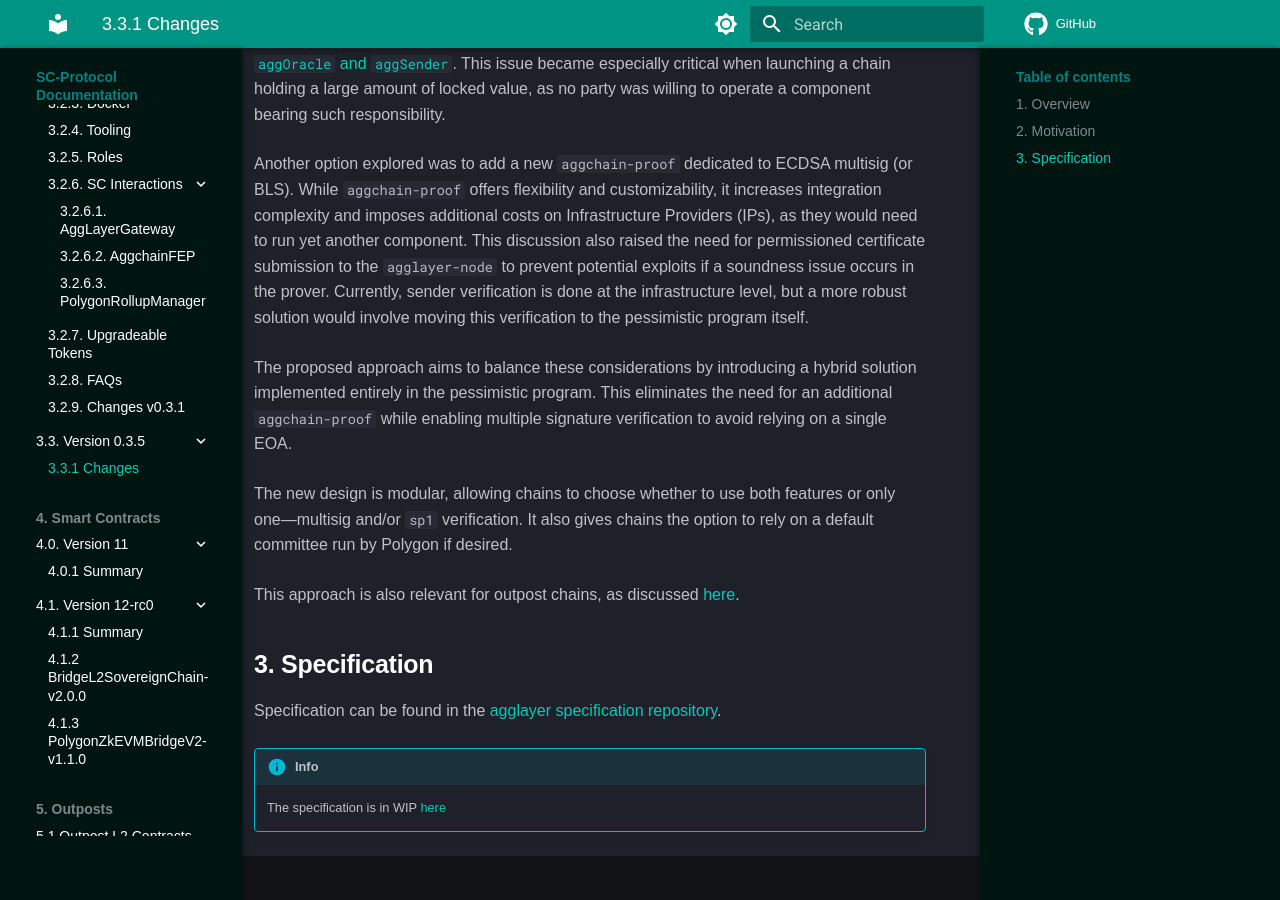
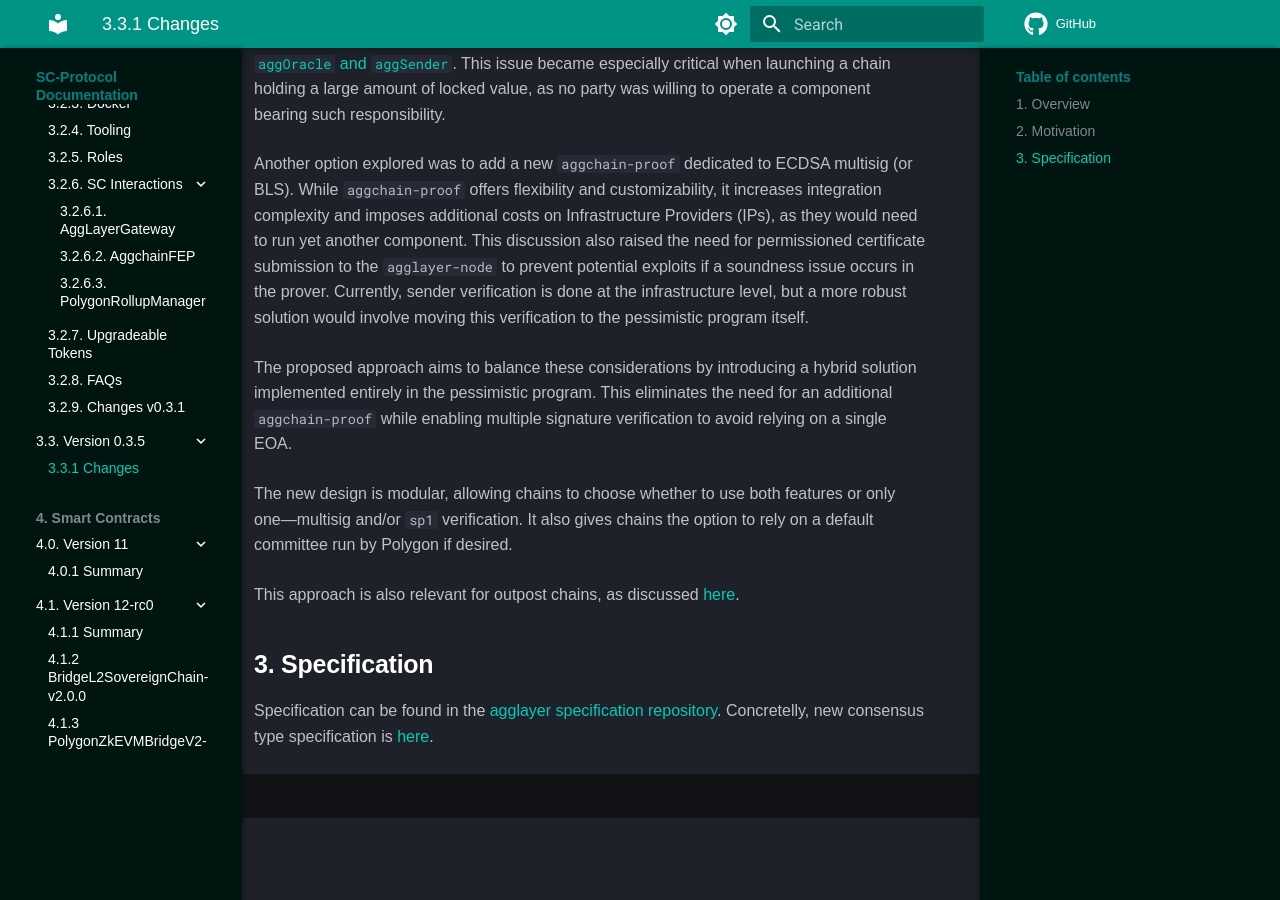
Before and after one commit to agglayer/protocol-team-docs, an MkDocs documentation site: the page built from docs/aggregation-layer/v0.3.5/Changes.md, in a window 1280 px wide and 900 px high, scrolled down 753 px. Built offline with MkDocs 1.6.1 and Material for MkDocs 9.7.7, drawn with Linux system fonts in a browser that asks for light colours; comment, search, counter and statistics services are not loaded.

Commit message:
correct link consensus type spec

```diff
--- a/docs/aggregation-layer/v0.3.5/Changes.md
+++ b/docs/aggregation-layer/v0.3.5/Changes.md
@@ -24,6 +24,4 @@
 
 ## 3. Specification
 Specification can be found in the [agglayer specification repository](https://github.com/agglayer/specs/tree/main/specs).
-
-!!! info
-    The specification is in WIP [here](https://github.com/agglayer/specs/pull/45)
+Concretelly, new consensus type specification is [here](https://github.com/agglayer/specs/blob/main/specs/agglayer_consensus_types.md).
```
